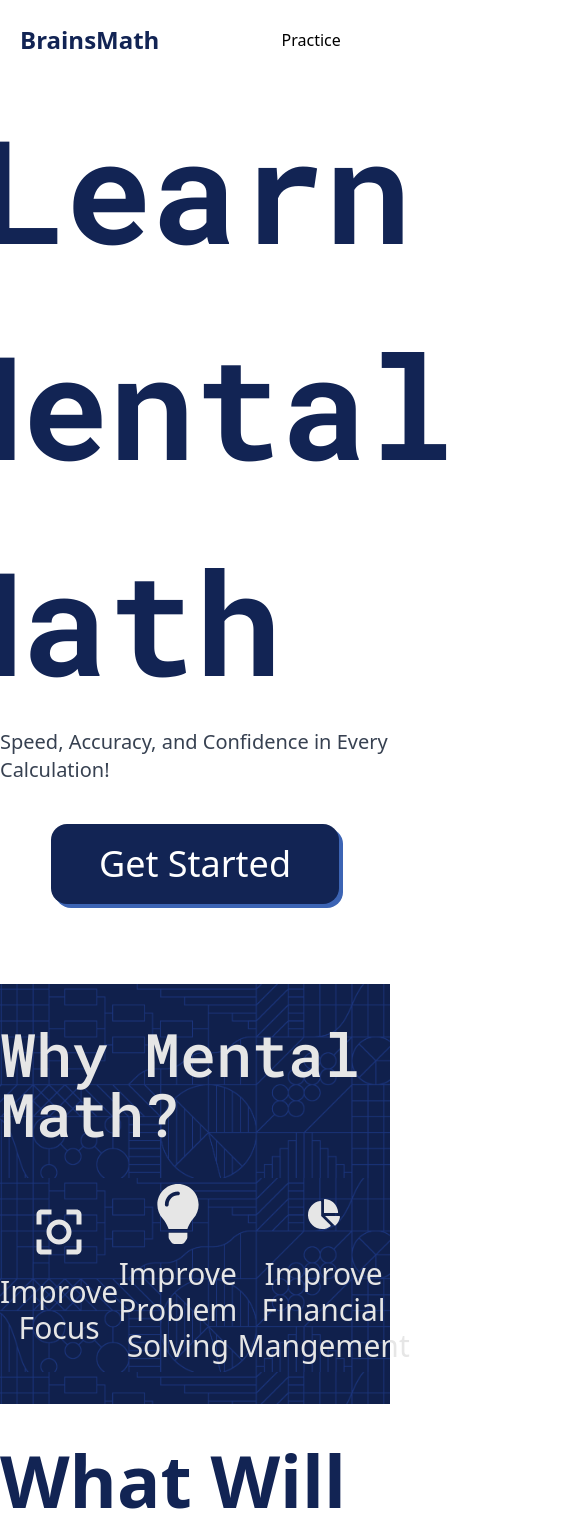
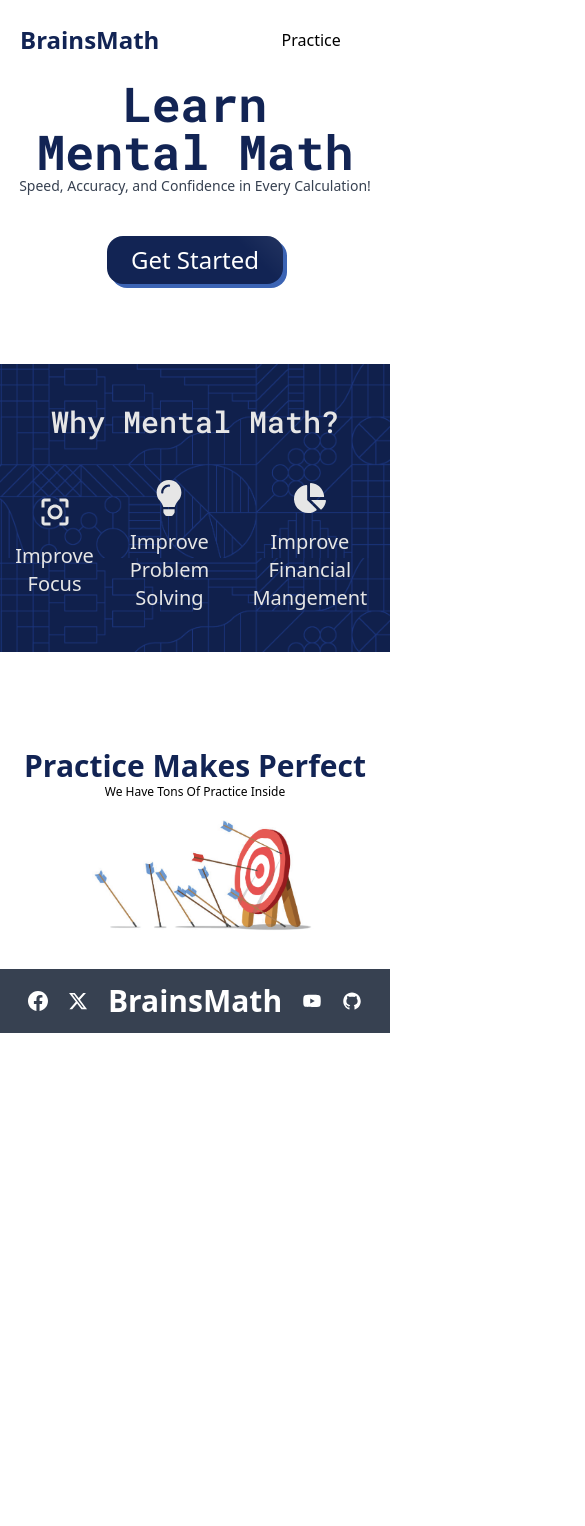
Before and after one commit to OM3X4/BrainsMath_Next, a Next.js app: page / in a window 390 px wide. Shown: the top 1526 px of the page, 585 px wide, since content can reach past the window. After the commit the page ends 1033 px from the top, so only its background shows below. Built offline with nearby package versions, Linux system fonts and the light colour scheme.

Commit message:
responsive home page

```diff
--- a/app/globals.css
+++ b/app/globals.css
@@ -25,8 +25,8 @@
 }
 
 .button {
-  @apply mt-10 bg-navy py-5 px-12 text-white rounded-2xl
-  text-4xl shadow-[4px_4px_0_rgb(60,100,180)]
+  @apply mt-10 bg-navy py-2 px-6 md:py-5 md:px-12 text-white rounded-2xl
+  text-2xl md:text-4xl shadow-[4px_4px_0_rgb(60,100,180)]
   transition-all duration-150 hover:bg-lightNavy cursor-pointer coin-button;
 }
 
--- a/app/page.jsx
+++ b/app/page.jsx
@@ -74,10 +74,10 @@ function Home() {
         <>
             <header className="flex items-center justify-center flex-col p">
                 <div className="flex items-center justify-center flex-col">
-                    <h1 className="text-navy text-[9rem] font-bold font-Mono">Learn</h1>
-                    <h1 className="text-navy text-[9rem] font-bold font-Mono">Mental Math</h1>
+                    <h1 className="text-navy text-5xl md:text-8xl lg:text-[9rem] font-bold font-Mono">Learn</h1>
+                    <h1 className="text-navy text-5xl md:text-8xl lg:text-[9rem] font-bold font-Mono">Mental Math</h1>
                 </div>
-                <p className="text-xl text-gray">Speed, Accuracy, and Confidence in Every Calculation!</p>
+                <p className="text-sm md:text-xl lg:text-xl text-gray">Speed, Accuracy, and Confidence in Every Calculation!</p>
                 <button
                     className="button"
                     onClick={handleStart}
@@ -88,27 +88,27 @@ function Home() {
 
             <main>
                 <section className="bg-[url('../public/GeometricLightNavy.png')] bg-navy pb-10 bg-contain brightness-90 mt-20 flex items-center justify-center flex-col pt-10">
-                    <h2 className="font-Mono text-6xl text-white font-medium">Why Mental Math?</h2>
+                    <h2 className="font-Mono text-3xl md:text-6xl text-white font-medium">Why Mental Math?</h2>
                     <div className="flex items-center justify-around w-full mt-10">
-                        <article className="text-white text-3xl text-center flex items-center justify-center flex-col">
-                            <MdOutlineCenterFocusStrong className="text-6xl mb-3" />
+                        <article className="text-white text-xl md:text-3xl text-center flex items-center justify-center flex-col">
+                            <MdOutlineCenterFocusStrong className="text-4xl md:text-6xl mb-3" />
                             <h3>Improve Focus</h3>
                         </article>
-                        <article className="text-white text-3xl text-center flex items-center justify-center flex-col">
-                            <FaLightbulb className="text-6xl mb-3" />
+                        <article className="text-white text-xl md:text-3xl text-center flex items-center justify-center flex-col">
+                            <FaLightbulb className="text-4xl md:text-6xl mb-3" />
                             <h3>Improve</h3>
                             <h3>Problem Solving</h3>
                         </article>
-                        <article className="text-white text-3xl text-center flex items-center justify-center flex-col">
-                            <FaChartPie className="text-6xl max-w-8 text-wrap mb-3" />
+                        <article className="text-white text-xl md:text-3xl text-center flex items-center justify-center flex-col">
+                            <FaChartPie className="text-4xl md:text-6xl max-w-8 text-wrap mb-3" />
                             <h3>Improve</h3>
                             <h3>Financial Mangement</h3>
                         </article>
                     </div>
                 </section>
 
-                <section className="pt-10 flex items-center justify-center flex-col">
-                    <h2 className="text-navy text-7xl font-bold">What Will You Learn?</h2>
+                <section className="pt-10 items-center justify-center flex-col hidden md:flex">
+                    <h2 className="text-navy text-4xl md:text-7xl font-bold">What Will You Learn?</h2>
                     <div className="flex items-center justify-center mt-20 gap-5">
                         <figure className="w-1/3 -ml-40 mr-10">
                             <img src="/Brain3.png" alt="Brain training concept" className=""/>
@@ -155,13 +155,12 @@ function Home() {
                     </div>
                 </section>
 
-                <section className="flex items-center justify-center mx mt-24">
+                <section className="flex items-center justify-center mx mt-24 mb-5 flex-col md:flex-row">
                     <div className="flex items-center justify-center flex-col">
-                        <h2 className="text-7xl text-center font-semibold text-navy">Practice Makes Perfect</h2>
-                        <p className="text-xl">We Have Tons Of Practice Inside</p>
+                        <h2 className=" text-3xl md:text-7xl text-center font-semibold text-navy">Practice Makes Perfect</h2>
+                        <p className="text-xs md:text-xl">We Have Tons Of Practice Inside</p>
                     </div>
-
-                        <img src="/Arrows.png" alt="Arrow icon illustrating practice flow" className="w-2/3" />
+                    <img src="/Arrows.png" alt="Arrow icon illustrating practice flow" className="w-2/3 md:inline-block" />
                 </section>
             </main>
 
```
